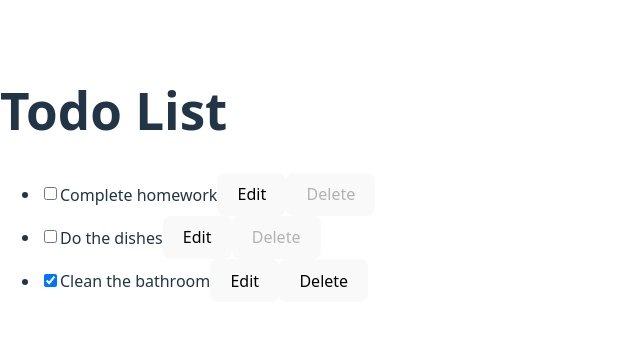
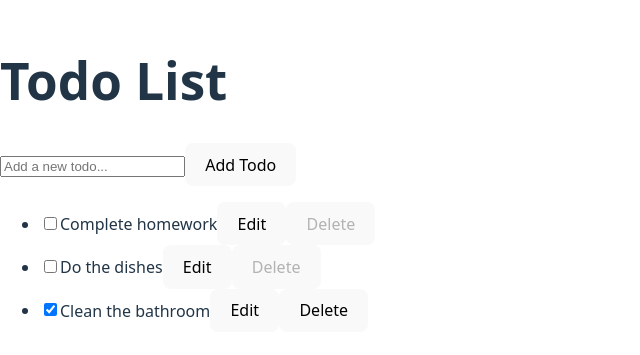
Before and after one commit to NovAldesign/R-ALAB320H.9.1, a React (Vite) app: page / in a window 1280 px wide. Shown: the part 217-572 px from the top of the page, without its empty margins (0-640 px from the left). Built offline with nearby package versions, Linux system fonts and the light colour scheme.

Commit message:
created the add todo

```diff
--- a/src/App.jsx
+++ b/src/App.jsx
@@ -8,10 +8,31 @@ export default function App() {
   ]);
 
    const [editText, setEditText] = useState("");
+   const [newTodo, setNewTodo] = useState("");
+
+  const handleAddTodo = () => {
+  if (newTodo.trim() === "") return;
+  setTodos([
+    { id: Date.now(), title: newTodo, completed: false, isEditing: false },
+    ...todos,
+  ]);
+  setNewTodo("");
+};
 
  return (
     <div>
       <h1>Todo List</h1>
+<div>
+  <input
+    type="text"
+    value={newTodo}
+    placeholder="Add a new todo..."
+    onChange={(e) => setNewTodo(e.target.value)}
+    onKeyDown={(e) => e.key === "Enter" && handleAddTodo()}
+  />
+  <button onClick={handleAddTodo}>Add Todo</button>
+</div>
+
       <ul>
         {todos.map((todo) => (
           <li key={todo.id}>
```
